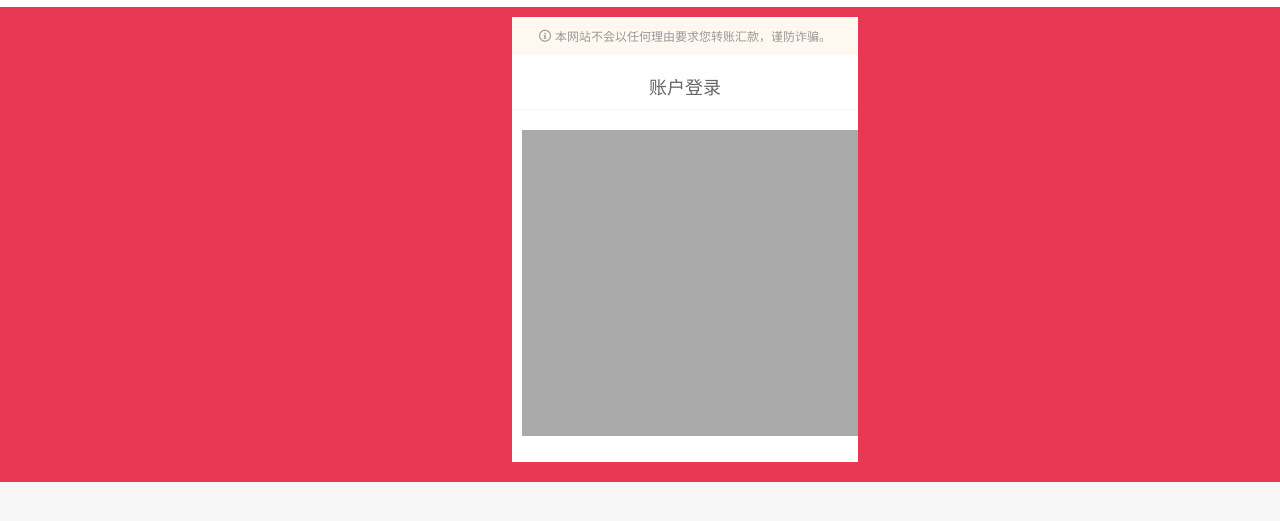
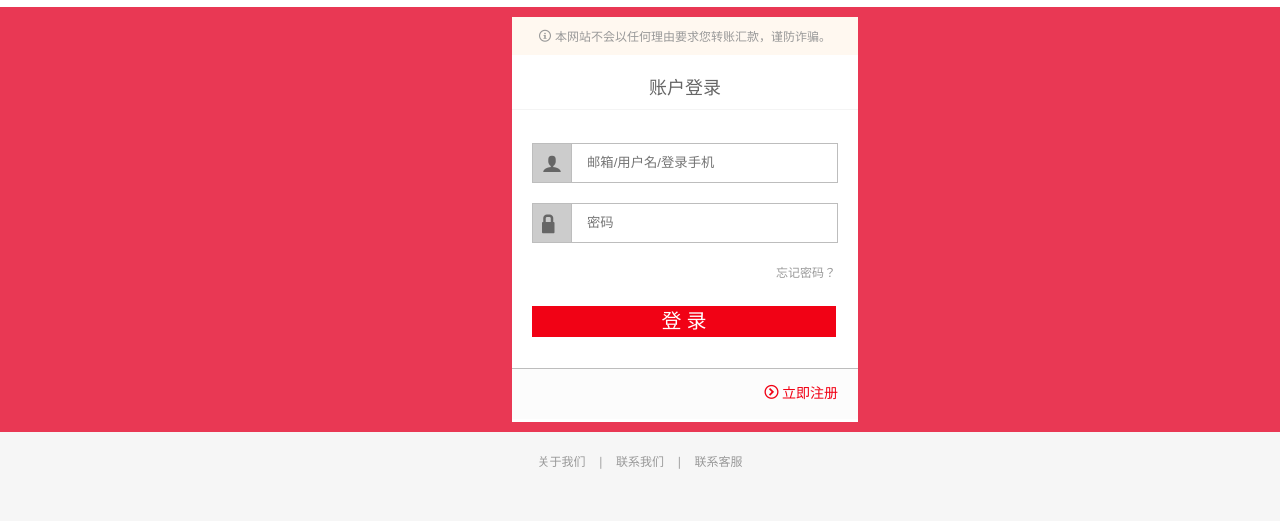
Before and after one commit to lljx2000/FirstWed.github.io, a plain HTML site: page C8/login.html in a window 1280 px wide. Shown: the part 73-594 px from the top of the page. Drawn offline with Linux system fonts and the light colour scheme; files whose address does not match are found by name.

Commit message:
登陆界面

```diff
--- a/C8/css/login.css
+++ b/C8/css/login.css
@@ -21,13 +21,13 @@
 }
 
 .login_middle {
-    height: 475px;
+    height: 425px;
     background-color: #e93854;
     position: relative;
 }
 
 .login_form {
-    height: 445px;
+    height: 405px;
     width: 346px;
     margin: 10px 0 20px;
     position: absolute;
@@ -88,8 +88,74 @@
 }
 
 .form_input {
-    height: 306px;
+    height: 192px;
+    margin: 33px 20px;
+    box-sizing: border-box;
+}
+
+.Account {
+    height: 38px;
+    border: 1px solid #bdbdbd;
+    margin-bottom: 20px;
+}
+
+.Account .A_i {
+    width: 38px;
+    border-right: 1px solid #bdbdbd;
+    border-bottom: 1px solid #bdbdbd;
+    background-color: #ccc;
+    text-align: center;
+    float: left;
+}
+
+.Account i {
+    font-style: normal;
+    font-size: 20px;
+    line-height: 38px;
+    text-align: center;
+    color: #666;
+}
+
+.Account input {
+    height: 38px;
+    line-height: 38px;
+    width: 254px;
+    box-sizing: border-box;
+    padding: 10px 0 10px 15px;
+}
+
+.forget {
+    margin-bottom: 25px;
+    width: 304px;
+    text-align: right;
+
+}
+
+.btn {
+    background-color: #f10215;
+    height: 31px;
+    width: 304px;
+    text-align: center;
+}
+
+.btn a {
     width: 100%;
-    margin: 20px 10px;
-    background-color: #aaa;
+    height: 100%;
+    color: #fff;
+    font-size: 20px;
+    line-height: 31px;
 }
+
+.form_bottom {
+    height: 50px;
+    border-top: 1px solid #bdbdbd;
+    background-color: rgb(252, 252, 252);
+    line-height: 50px;
+}
+
+.form_bottom a {
+    color: #f10215;
+    font-size: 14px;
+    padding-right: 20px;
+    float: right;
+}
--- a/C8/login.html
+++ b/C8/login.html
@@ -35,12 +35,46 @@
                 <a href="#">账户登录</a>
             </div>
             <div class="form_input">
-                <div class="Account">
-
+                <form action="#">
+                    <div class="Account">
+                        <div class="A_i">
+                            <i class="icon-user"></i>
+                        </div>
+                        <input type="text" placeholder="邮箱/用户名/登录手机" autocomplete="off">
+                    </div>
+                    <div class="Account">
+                        <div class="A_i A_p">
+                            <i class="icon-lock"></i>
+                        </div>
+                        <input type="password" placeholder="密码" autocomplete="off">
+                    </div>
+                    <div class="forget">
+                        <a href="#">忘记密码？</a>
+                    </div>
+                    <div class="btn">
+                        <a href="#">登 录</a>
+                    </div>
+                </form>
+            </div>
+            <div class="form_footer">
+                <div class="form_bottom">
+                    <a href="#">
+                        <i class="icon-circle-right"></i>
+                        立即注册
+                    </a>
                 </div>
             </div>
         </div>
     </div>
+    <div class="frame footer_about">
+        <p>
+            <a href="#">关于我们</a>
+            <span> | </span>
+            <a href="#">联系我们</a>
+            <span> | </span>
+            <a href="#">联系客服</a>
+        </p>
+    </div>
 </body>
 
 </html>
```
